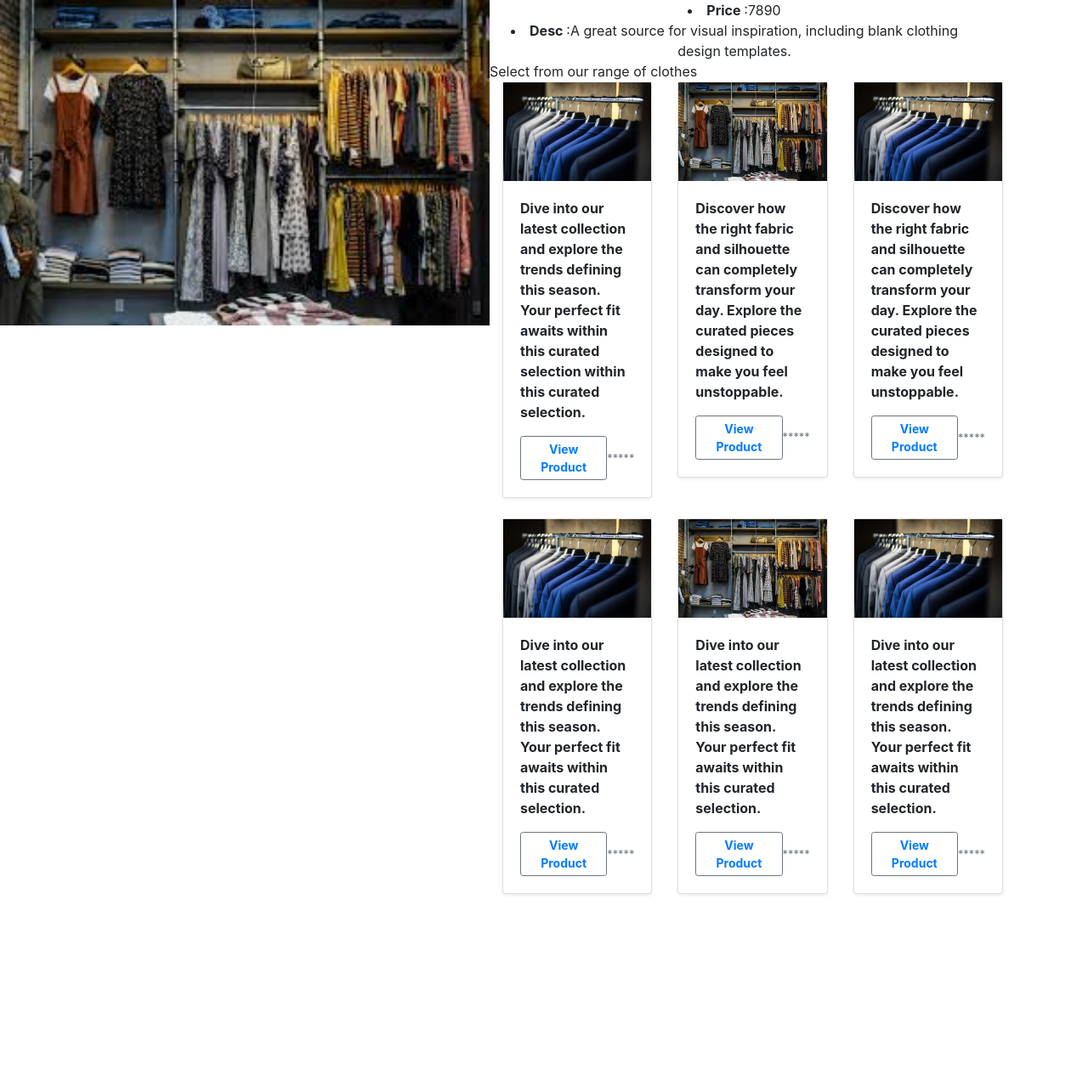
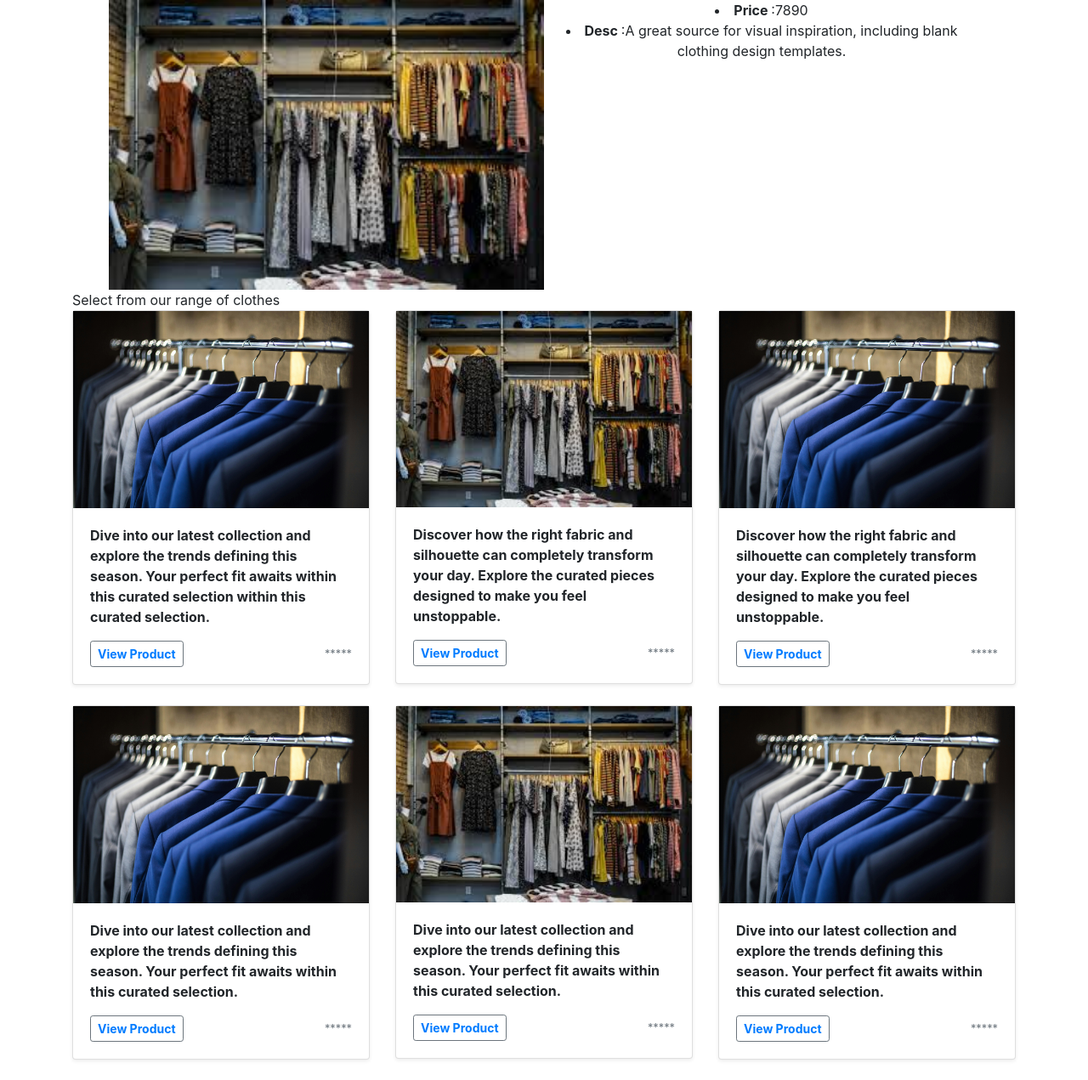
Before and after one commit to ramzanaliengineer/komori-corp, a Django app: template templates/singleProduct.html in a window 1280 px wide. Shown: the part 56-1327 px from the top of the page at 85% size. Before the commit the page ends 1109 px from the top, so only its background shows below. Run offline with Django 5.2, Linux system fonts and the light colour scheme; the template is opened without the code that fills it, so the values that code supplies are empty; parts of the project's set-up code (start-up, migrations or seed data) failed here and were passed over.

Commit message:
change kia h

```diff
--- a/myapp/urls.py
+++ b/myapp/urls.py
@@ -7,7 +7,7 @@ urlpatterns = [
     path("about",views.about ,name='about'),
     path("contact" , views.contact,name='contact'),
     path("services" , views.services,name='services'),
-    path("singleProduct", views.singleproduct,name= "singleProduct"),
+    path("singleProduct", views.singleProductPage,name= "singleProduct"),
 
 
 
--- a/templates/singleProduct.html
+++ b/templates/singleProduct.html
@@ -13,16 +13,20 @@
             width: 50%;
             display: flex;
             justify-content: center;
-            align-items:center;
+            /* align-items:center; */
+
         }
         .pos_cen
         {
-
-            width: 90%;
+            position: relative;
+            width: 80%;
             left: 10%;
             top: 20%;
         }
-
+        .container{
+          flex-direction: column;
+          align-content: center;
+        }
 
     </style>
 </head>
@@ -68,7 +72,7 @@
 <li class="text-center"><b>Desc </b>:A great source for visual inspiration, including blank clothing design templates. </li>
 </div>
 <div class="container" class="align-items>
-        <h1 class="my-2 text-center" dir="ltr">Select from our range of clothes</h1>
+      <h1 class="my-2 text-center" dir="ltr">Select from our range of clothes</h1>
         <div class="row">
 
             <div class="col-md-4">
@@ -101,7 +105,7 @@
                 </div>
             </div>
 
-            <div class="col-md-4">
+          <div class="col-md-4">
                 <div class="card mb-4 shadow-sm">
                     <img src="{% static 'hh.jpg' %}" class="d-block w-100" alt="Product Image 3">
                     <div class="card-body">
@@ -132,7 +136,7 @@
                         </div>
                     </div>
                 </div>
-            </div>
+          </div>
 
           <div class="col-md-4">
                 <div class="card mb-4 shadow-sm">
@@ -165,6 +169,7 @@
             </div>
 
         </div>
+        </div>
     </div>
 </body>
 </html>
```
